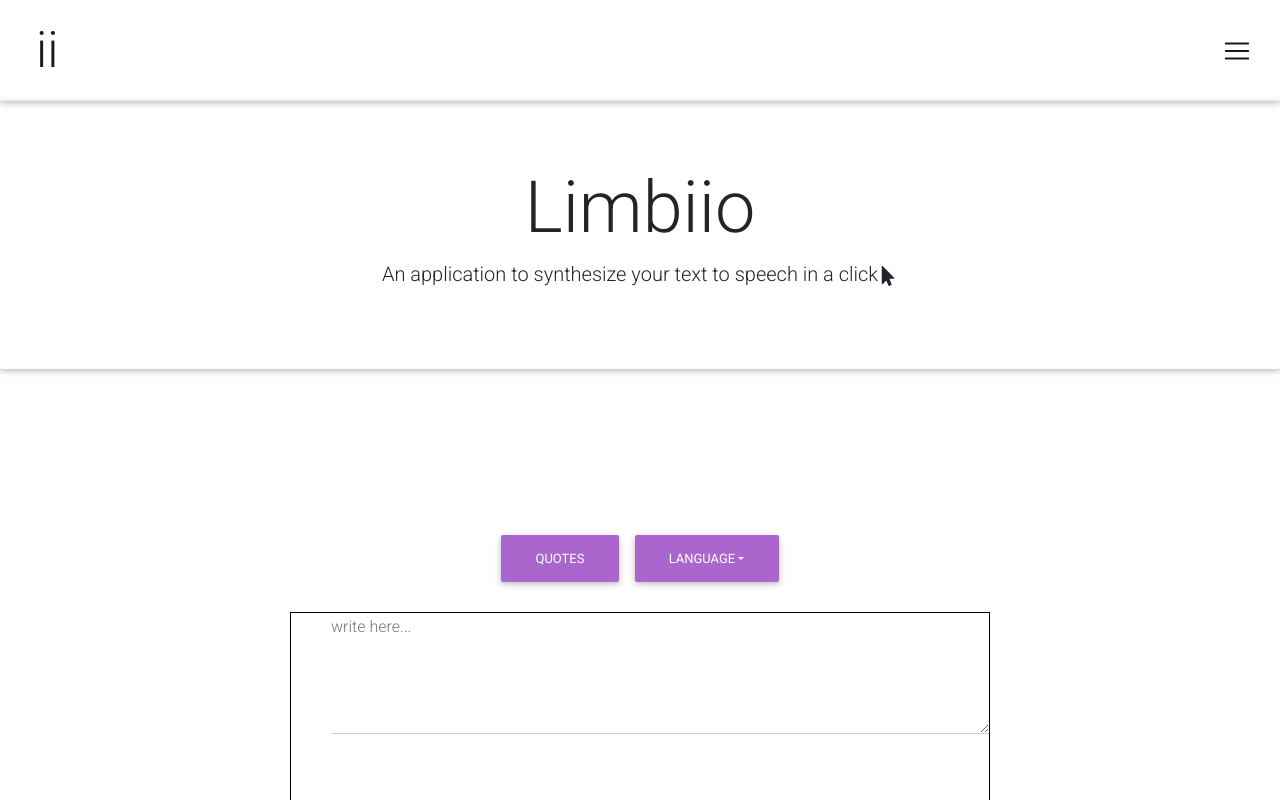
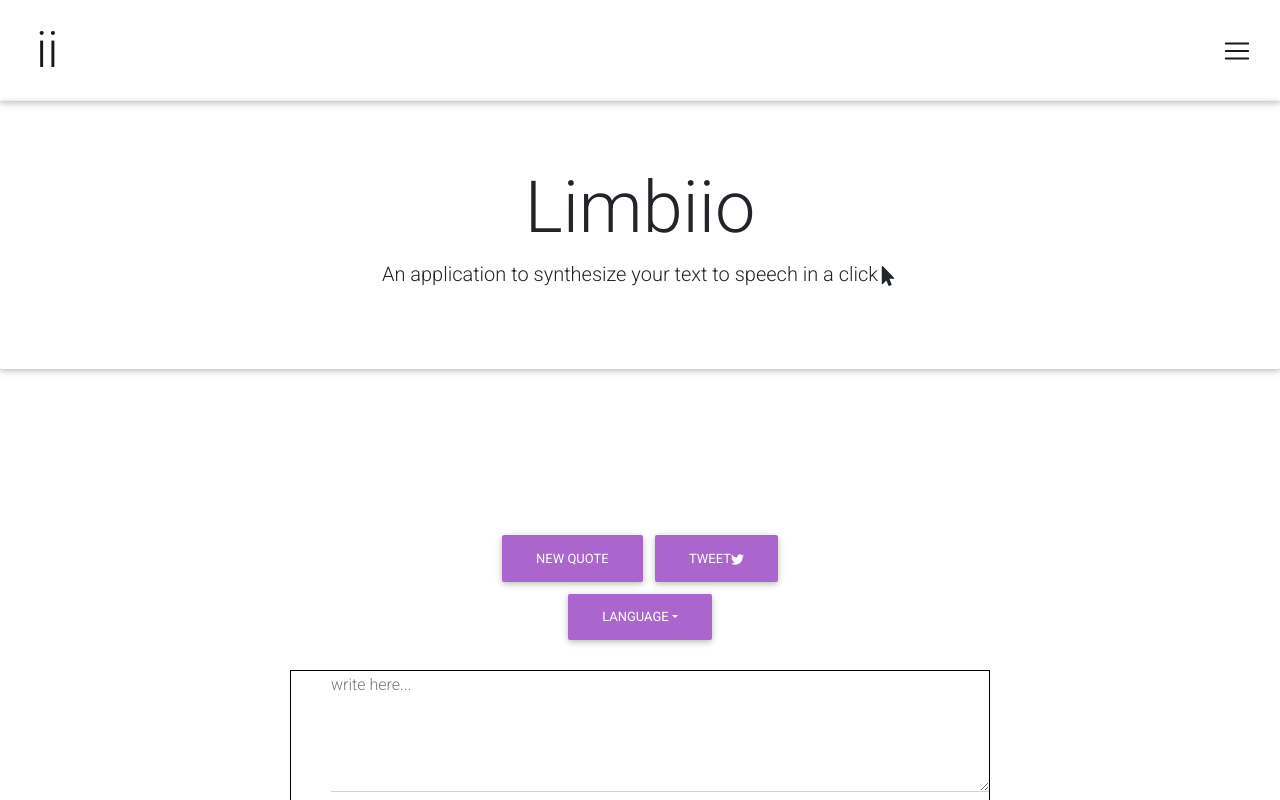
Before and after one commit to DermotBoyle/speech2text, a React (Create React App) app in the folder speech_app/: page / in a window 1280 px wide. Shown: the top 800 px of the page. Built offline with nearby package versions, Linux system fonts and the light colour scheme; no server answers.

Commit message:
new code

```diff
--- a/speech_app/package.json
+++ b/speech_app/package.json
@@ -6,6 +6,7 @@
     "@fortawesome/fontawesome-svg-core": "^1.2.18",
     "@fortawesome/free-brands-svg-icons": "^5.8.2",
     "@fortawesome/react-fontawesome": "^0.1.4",
+    "axios": "^0.18.0",
     "bootstrap": "^4.3.1",
     "mdbreact": "^4.13.0",
     "react": "^16.8.6",
--- a/speech_app/src/qs.js
+++ b/speech_app/src/qs.js
@@ -1,63 +1,67 @@
-import React, { Component, Fragment } from "react";
+import React, { Component } from "react";
 import {Button} from 'reactstrap';
+import axios from 'axios'
+import TweetBtn from './tweet'
+
 
 class Quote extends Component {
-  constructor() {
-    super();
-    this.state = {
-      quote: {
-        content: "",
-        link: "",
-        title: "",
-        data: "data"
-      },
-      hasQuote: false
-    };
+  state = {
+    quote: '',
+    author: '',
+  };
 
-    this.endpoint =
-      "https://quotesondesign.com/wp-json/posts?filter[orderby]=rand&filter[posts_per_page]=8";
+  componentDidMount() {
+    this.getQuote()
   }
 
-  getRandomQuote = event => {
-    fetch(this.endpoint)
-      .then(response => response.json())
-      .then(data => {
-        if (data[0].content && data[0].title && data[0].link) {
-          let { quote } = this.state;
-          let quoteData = data[0];
-          quote.content = quoteData.content;
-          quote.link = quoteData.link;
-          quote.title = quoteData.title;
+  getQuote() {
+    let url = 'https://gist.githubusercontent.com/camperbot/5a022b72e96c4c9585c32bf6a75f62d9/raw/e3c6895ce42069f0ee7e991229064f167fe8ccdc/quotes.json';
 
-          this.setState({ quote }, () => {
-            if (this.state.hasQuote === false) {
-              this.setState({ hasQuote: true });
-            }
-          });
-        } else {
-          return console.error("No Quote");
-        }
-      });
-  };
+    axios.get(url)
+      .then(res => {
+        let randomQuote = Math.floor(Math.random() * res.data.quotes.length)
 
-  renderQuote = () => {
-    const { title, content } = this.state.quote;
-    return (
-      <div>
-        <h1>{title}</h1>
-        <p>{content}</p>
-      </div>
-    );
+        this.setState({
+          quote: res.data.quotes[randomQuote]['quote'],
+          author: res.data.quotes[randomQuote]['author']
+
+        })
+      })
+  }
+
+  getNewQuote = () => {
+    this.getQuote()
   };
 
   render() {
+
     return (
-      <Fragment>
-        <Button onClick={this.getRandomQuote}>Quotes</Button>
-        {this.state.hasQuote === true ? this.renderQuote() : " "}
-      </Fragment>
+      <div>
+          <Display quote={this.state.quote} author={this.state.author}/>
+          <div id="buttons">
+            <NewQuoteBtn changeQuote={this.getNewQuote} />
+            <TweetBtn quote={this.state.quote} author={this.state.author}/>
+          </div>
+      </div>
     );
   }
 }
 
+const NewQuoteBtn = (props) => {
+    return (
+      <Button onClick={props.changeQuote}>New Quote</Button>
+    );
+}
+
+const Display = (props) => {
+    return (
+        <div className="display">
+            <p>{props.quote}</p>
+            <h5>{props.author}</h5>
+        </div>
+    )
+}
+
+
+
 export default Quote;
--- /dev/null
+++ b/speech_app/src/tweet.js
@@ -0,0 +1,18 @@
+import React, { Component } from 'react'
+import { Button } from 'reactstrap';
+import { FaTwitter} from "react-icons/fa";
+
+export default class TweetBtn extends Component {
+    tweetBtn = () => {
+        console.log("Tweet me")
+      }
+       render() {
+
+         return <a href={`https://twitter.com/intent/tweet?text= ${this.props.quote} ${this.props.author}`} target=" ">
+             <Button  onClick={this.tweetBtn}>
+               Tweet
+            <FaTwitter/>
+             </Button>
+           </a>;
+      }
+    }
```
Also changed, not shown: 1 other file (tests, documents, lock files or other folders).
